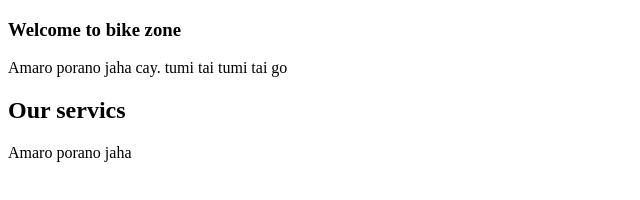
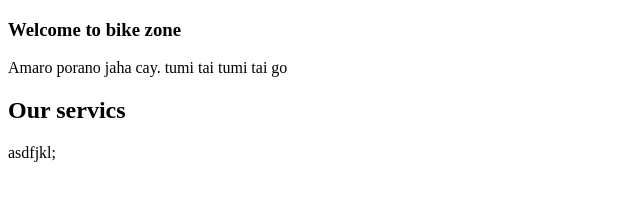
Before and after one commit to developer-shourav/BikeZone, a plain HTML site: page index.html in a window 1280 px wide. Shown: the full height of the page, 0-640 px from the left. Drawn offline with Linux system fonts and the light colour scheme.

Commit message:
auto publish 1685550436650

```diff
--- a/index.html
+++ b/index.html
@@ -17,7 +17,8 @@
     <h3>Welcome to bike zone</h3>
     <p>Amaro porano jaha cay. tumi tai tumi tai go</p>
     <h2>Our servics</h2>
-     <p>Amaro porano jaha</p>
+    <p>asdfjkl;</p>
+
 
 
 
```
